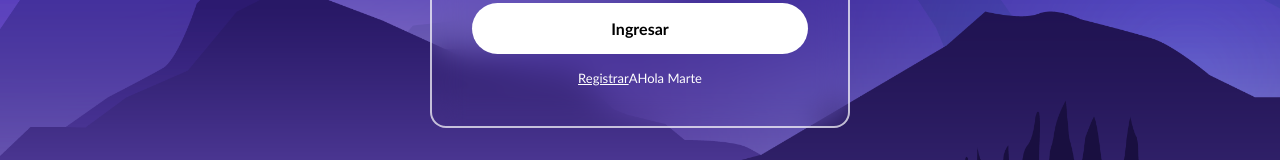
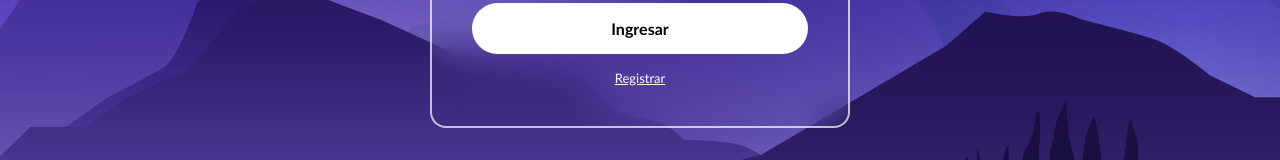
Before and after one commit to iriarteM/pw-grupo2, a Next.js app: page / in a window 1280 px wide. Shown: the part 500-660 px from the top of the page. Built offline with nearby package versions, Linux system fonts and the light colour scheme.

Commit message:
Eliminar com

```diff
--- a/src/pages/index.js
+++ b/src/pages/index.js
@@ -5,8 +5,6 @@ import { useRouter } from "next/router";
 
 import Admins from "/administradores.json";
 import Usuario from "/usuarios.json";
-
-/* Benjamin */
 
 const Login = () => {
     const [state, setState] = useState({ usuario: "", contraseña: "" });
@@ -102,7 +100,6 @@ const Login = () => {
                     </button>
                     <div className="login_register">
                         <Link href="/registro">Registrar</Link>
-                        AHola Marte
                     </div>
                 </form>
             </div>
```
